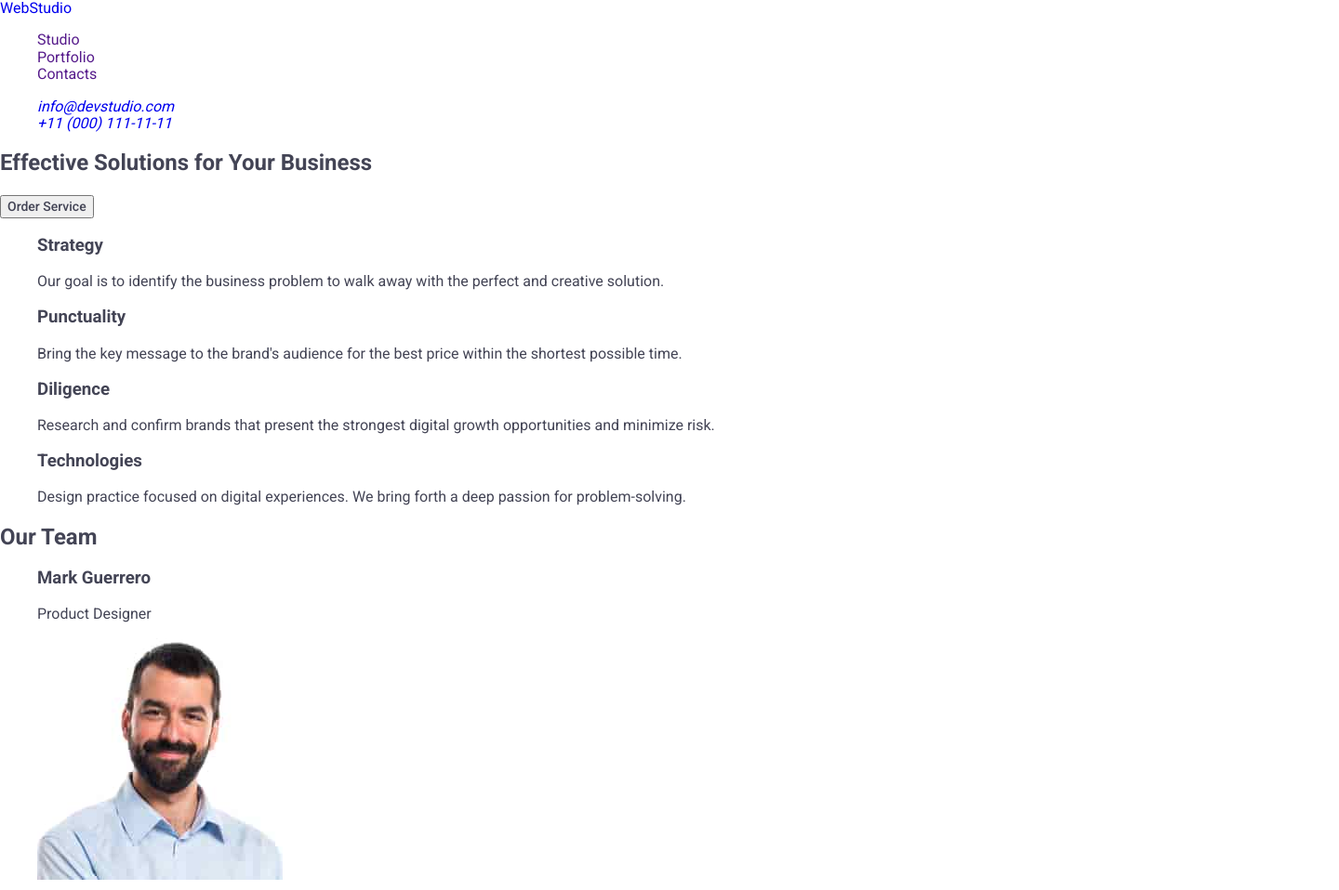
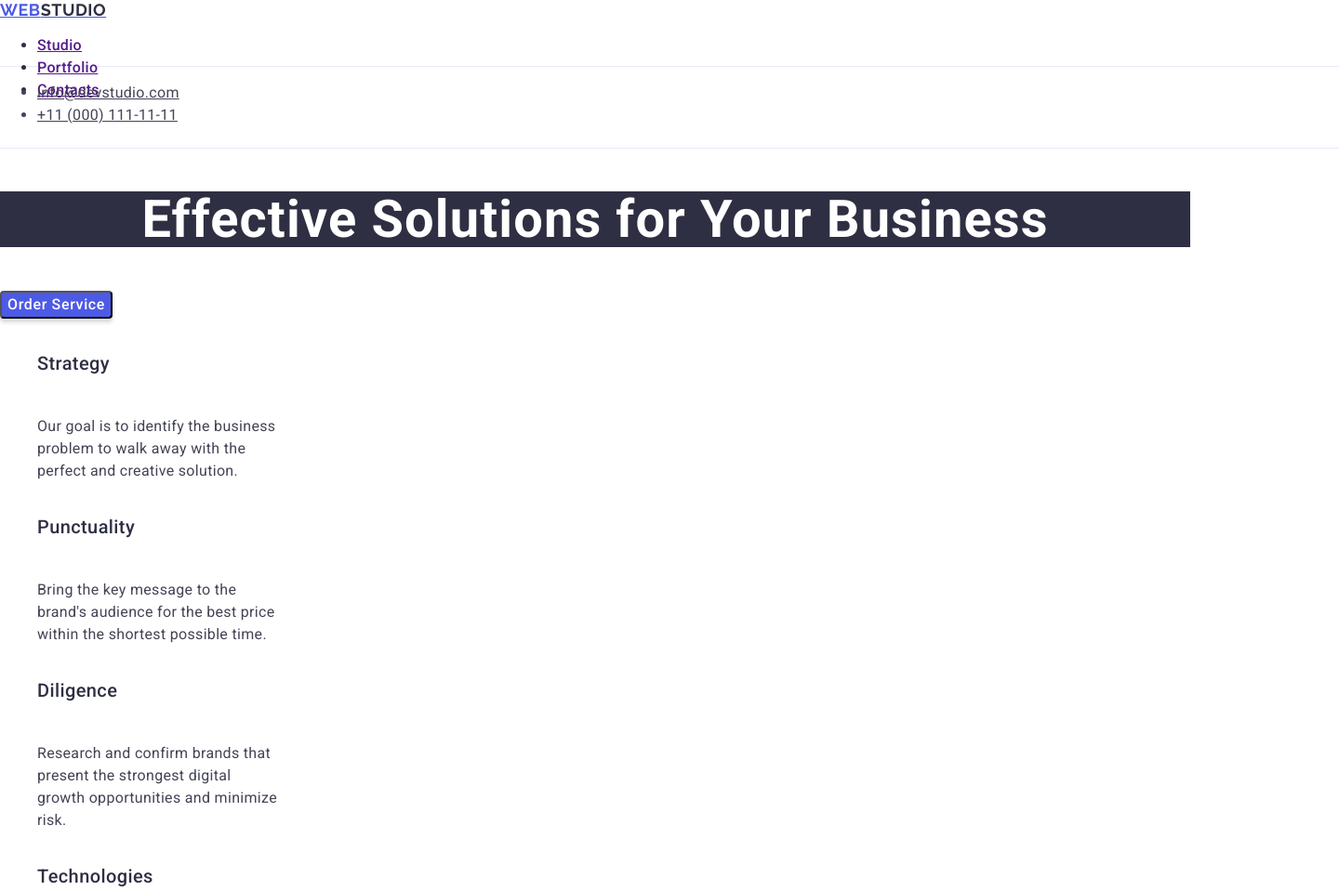
Before and after one commit to YuraBondar/goit-markup-hw-02, a plain HTML site: page index.html in a window 1280 px wide. Shown: the top 958 px of the page at 93% size, 1440 px wide, since content can reach past the window. Drawn offline with nearby package versions, Linux system fonts and the light colour scheme.

Commit message:
021220231258
021220231258

```diff
--- a/css/styles.css
+++ b/css/styles.css
@@ -1,124 +1,203 @@
 body {
   font-family: "Roboto", sans-serif;
   color: #434455;
-  background-color: #FFFFFF;
-}
-
-
-
-
-a {
-  text-decoration: none
-  ;
-}
-ul {
-  list-style-type: none;
-  text-decoration: none;
-}
-
-
-.logo-black {
-  color: black;
-}
-
-.logo-light {
-  color: white;
-}
-
-.section-button {
-color: #434455;
-font-family: Roboto;
-font-size: 14px;
-font-style: normal;
-font-weight: 500;
-line-height: 140%; /* 19.6px */
-}
-.portfolio-title  {
-
-}
-
-
-.foto-item {
-
-}
-
-.service {
-
-}
-
-.short-descr {
-
+  background-color: #FFF;
 }
 
 .navigation {
-
+width: 1440px;
+height: 72px;
+flex-shrink: 0;
+border-bottom: 1px solid #E7E9FC;
+background: #FFF;
+}
+.logo {
+color:  #4D5AE5;
+font-family: Raleway;
+font-size: 18px;
+font-style: normal;
+font-weight: 700;
+line-height: 21px;
+letter-spacing: 0.54px;
+text-transform: uppercase;
+}
+.logo-span {
+color:  #2E2F42;
+font-family: Raleway;
+font-size: 18px;
+font-style: normal;
+font-weight: 700;
+line-height: 21px;
+letter-spacing: 0.54px;
+text-transform: uppercase;
+}
+.menu {
+color: #2E2F42;
+font-family: Roboto;
+font-size: 16px;
+font-style: normal;
+font-weight: 500;
+line-height: 24px;
+letter-spacing: 0.32px;
 }
 
-.menu {
-
+.menu:hover {
+color: #4D5AE5;
+background-color: aqua;
 }
 
+.menu:active {
+color: #4D5AE5;
+}
 .address {
-
+width: 1440px;
+height: 72px;
+flex-shrink: 0;
+border-bottom: 1px solid  #E7E9FC;
+background:  #FFF;
 }
-
 .contacts {
-
+color:  #434455;
+font-family: Roboto;
+font-size: 16px;
+font-style: normal;
+font-weight: 400;
+line-height: 24px;
+letter-spacing: 0.32px;
 }
-
 .section-title {
-
+color: #FFF;
+text-align: center;
+font-family: Roboto;
+font-size: 56px;
+font-style: normal;
+font-weight: 700;
+line-height: 60px;
+letter-spacing: 1.12px;
+background: #2E2F42;
 }
-
+.button {
+color:  #FFF;
+font-family: Roboto;
+font-size: 16px;
+font-style: normal;
+font-weight: 500;
+line-height: 24px;
+letter-spacing: 0.64px;
+border-radius: 4px;
+background: #4D5AE5;
+box-shadow: 0px 4px 4px 0px rgba(0, 0, 0, 0.15);
+}
+.button {
+    cursor: pointer;
+}
 .list-item {
-
+background: #FFF;
 }
 .list-item-one {
-
+display: flex;
+width: 264px;
+flex-direction: column;
+align-items: flex-start;
+gap: 8px;
 }
-
 .item-title {
-
+color: #2E2F42;
+font-family: Roboto;
+font-size: 20px;
+font-style: normal;
+font-weight: 500;
+line-height: 24px;
+letter-spacing: 0.4px;
 }
-
 .item-descr {
-
+color:  #434455;
+font-family: Roboto;
+font-size: 16px;
+font-style: normal;
+font-weight: 400;
+line-height: 24px;
+letter-spacing: 0.32px;
 }
-
 .main-content-team {
-
+  background: #F4F4FD;
 }
-
 .title-two {
-
+color: #2E2F42;
+text-align: center;
+font-family: Roboto;
+font-size: 36px;
+font-style: normal;
+font-weight: 700;
+line-height: 40px;
+letter-spacing: 0.72px;
+text-transform: capitalize;
 }
 .list-item-two {
-
+background: #F4F4FD;
 }
-
 .item-descr-two {
-
+color: #434455;
+text-align: center;
+font-family: Roboto;
+font-size: 16px;
+font-style: normal;
+font-weight: 400;
+line-height: 24px;
+letter-spacing: 0.32px;
 }
-
+.portfolio-title {
+color: #2E2F42;
+text-align: center;
+font-family: Roboto;
+font-size: 36px;
+font-style: normal;
+font-weight: 700;
+line-height: 40px;
+letter-spacing: 0.72px;
+text-transform: capitalize;
+}
 .list-item-three {
-
+  background: #FFF;
 }
-
 .portfolio-item {
-
+color: #2E2F42;
+font-family: Roboto;
+font-size: 20px;
+font-style: normal;
+font-weight: 500;
+line-height: 24px; /* 120% */
+letter-spacing: 0.4px;
 }
-
 .portfolio-item-descr {
-
+color: #434455;
+font-family: Roboto;
+font-size: 16px;
+font-style: normal;
+font-weight: 400;
+line-height: 24px;
+letter-spacing: 0.32px;
 }
-
 .footer {
-
+background: #2E2F42;
 }
-
 .logo-two {
-
+color: #4D5AE5;
+font-family: Raleway;
+font-size: 18px;
+font-style: normal;
+font-weight: 700;
+line-height: 21px;
+letter-spacing: 0.54px;
+text-transform: uppercase;
 }
-.logo-span {
-
+.logo-span-bottom {
+color:  #F4F4FD;
+font-family: Raleway;
+font-size: 18px;
+font-style: normal;
+font-weight: 700;
+line-height: 21px;
+letter-spacing: 0.54px;
+text-transform: uppercase;
 }
--- a/index.html
+++ b/index.html
@@ -1,26 +1,23 @@
 <!DOCTYPE html>
 <html lang="en">
-<head>
+  <head>
     <meta charset="UTF-8" />
     <meta name="viewport" content="width=device-width, initial-scale=1.0" />
     <title>goit-markup-hw-02</title>
     <link
       rel="stylesheet"
-      href="https://cdn.jsdelivr.net/npm/modern-normalize@2.0.0/modern-normalize.min.css"
-    />
+      href="https://cdn.jsdelivr.net/npm/modern-normalize@2.0.0/modern-normalize.min.css" />
     <link rel="stylesheet" href="./css/styles.css" />
     <link rel="preconnect" href="https://fonts.googleapis.com" />
     <link rel="preconnect" href="https://fonts.gstatic.com" crossorigin />
     <link
       href="https://fonts.googleapis.com/css2?family=Roboto:wght@400;500;700&display=swap"
-      rel="stylesheet"
-    />
+      rel="stylesheet" />
     <link rel="preconnect" href="https://fonts.googleapis.com" />
     <link rel="preconnect" href="https://fonts.gstatic.com" crossorigin />
     <link
       href="https://fonts.googleapis.com/css2?family=Raleway:wght@700&display=swap"
-      rel="stylesheet"
-    />
+      rel="stylesheet" />
   </head>
 
   <body>
@@ -38,8 +35,14 @@
       </nav>
       <address class="address">
         <ul>
-          <li><a class="contacts" href="mailto:info@devstudio.com">info@devstudio.com</a></li>
-          <li><a class="contacts" href="tel:+110001111111">+11 (000) 111-11-11</a></li>
+          <li>
+            <a class="contacts" href="mailto:info@devstudio.com"
+              >info@devstudio.com</a
+            >
+          </li>
+          <li>
+            <a class="contacts" href="tel:+110001111111">+11 (000) 111-11-11</a>
+          </li>
         </ul>
       </address>
     </header>
@@ -48,7 +51,7 @@
     <main>
       <section>
         <h1 class="section-title">Effective Solutions for Your Business</h1>
-        <button class="section-button" type="button">Order Service</button>
+        <button class="button" type="button">Order Service</button>
       </section>
 
       <section>
@@ -157,12 +160,12 @@
     <!--Footer section-->
     <footer class="footer">
       <a class="logo-two" href="./index.html"
-          >Web<span class="logo-span">Studio</span></a>
-        <p>Increase the flow of customers and sales for your business with digital
+        >Web<span class="logo-span-bottom">Studio</span></a
+      >
+      <p>
+        Increase the flow of customers and sales for your business with digital
         marketing & growth solutions.
       </p>
     </footer>
-
-
   </body>
 </html>
```
